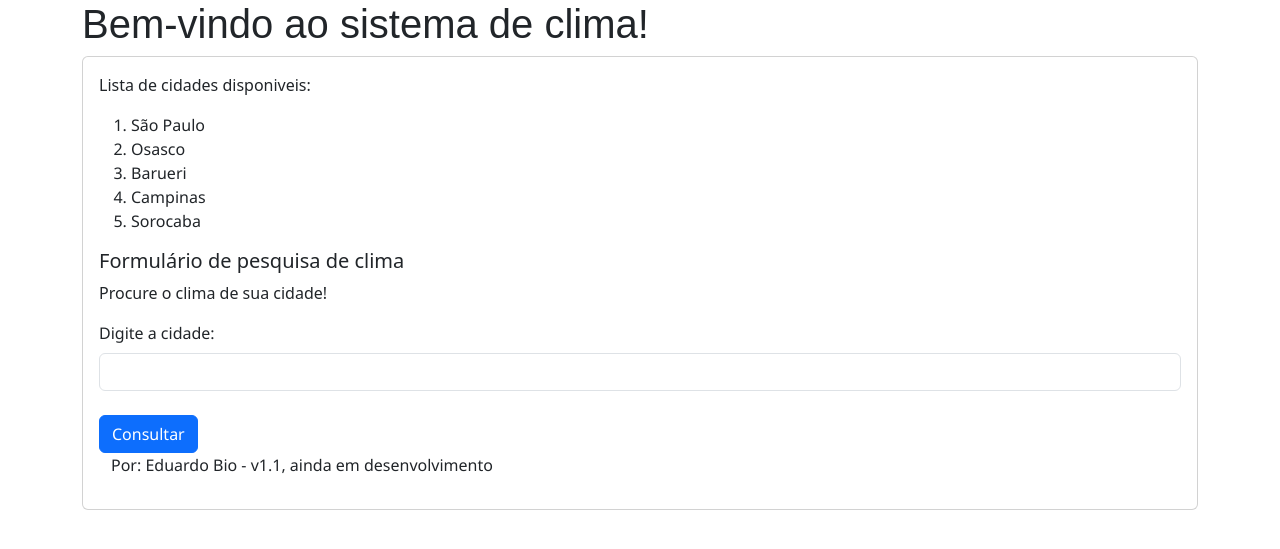
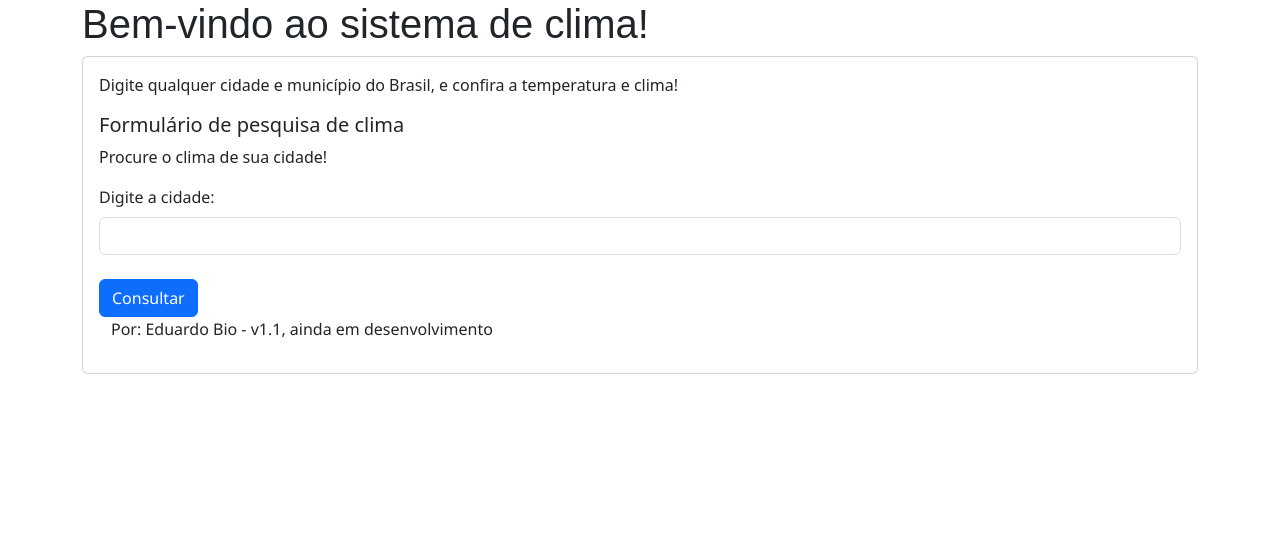
Before and after one commit to 3dubiogalbe/API-CLI-de-clima-em-Python, a Flask app: page / in a window 1280 px wide. Shown: the top 549 px of the page. Run offline with Flask 3, Linux system fonts and the light colour scheme.

Commit message:
feat: integração com API do IBGE para validação de todos os municípios brasileiros

```diff
--- a/web/app.py
+++ b/web/app.py
@@ -6,9 +6,20 @@ from dotenv import load_dotenv
 load_dotenv()
 
 # Criação da lista de cidades para consulta.
-lista_cidades = ['São Paulo', 'Campinas', 'Osasco', 'Sorocaba', 'Barueri']
 
 app = Flask(__name__) # — cria a aplicação Flask em si. É tipo "ligar o servidor". O __name__ é uma variável especial do Python que diz pro Flask em qual arquivo ele está rodando.
+
+url_ibge = "https://servicodados.ibge.gov.br/api/v1/localidades/municipios"
+resultado_ibge = requests.get(url_ibge)
+dicionario_ibge = resultado_ibge.json()
+
+cidades_brasil = []
+
+for cidades in dicionario_ibge: # O for percorre o dicionario_ibge, que tem os valores em JSON da API, após isso, usamos o .append, usado para adicionar um único elemento ao final de uma lista.
+    cidades_brasil.append(cidades["nome"].lower())
+
+
+
 
 @app.route("/") #  — isso é um decorator. Ele "etiqueta" a função logo abaixo dizendo: "quando alguém acessar o endereço /, execute essa função". É assim que o Flask sabe qual função chamar pra cada rota.
 def index():
@@ -18,11 +29,11 @@ def index():
 @app.route("/resultado")
 
 def resultado_final():
-    cidade = request.args.get("cidade")
+    cidade = request.args.get("cidade").lower()
 
-    if cidade in lista_cidades:
+    if cidade in cidades_brasil:
 
-        chave_api = os.getenv("CHAVE_API")
+        chave_api = os.getenv("CHAVE_API_CLIMA")
         url = f"https://api.openweathermap.org/data/2.5/weather?q={cidade}&appid={chave_api}&units=metric&lang=pt_br"
 
         resultado = requests.get(url) # Aqui recebemos o retorno da API totalmente, e dentro de "resultado" tem o conteúdo JSON que precisamos
--- a/web/templates/index.html
+++ b/web/templates/index.html
@@ -19,15 +19,8 @@
         <div class="card">
             <div class="card-body">
                 <p class="card-text">
-                    Lista de cidades disponiveis:
+                    Digite qualquer cidade e município do Brasil, e confira a temperatura e clima!
                 </p>
-                    <ol style="font-family: 'Segoe UI', Tahoma, Geneva, Verdana, sans-serif;">
-                        <li style="font-family: 'Segoe UI', Tahoma, Geneva, Verdana, sans-serif;">São Paulo</li>
-                        <li style="font-family: 'Segoe UI', Tahoma, Geneva, Verdana, sans-serif;">Osasco</li>
-                        <li style="font-family: 'Segoe UI', Tahoma, Geneva, Verdana, sans-serif;">Barueri</li>
-                        <li style="font-family: 'Segoe UI', Tahoma, Geneva, Verdana, sans-serif;">Campinas</li>
-                        <li style="font-family: 'Segoe UI', Tahoma, Geneva, Verdana, sans-serif;">Sorocaba</li>
-                    </ol>
 
                 <h5 class="card-title">Formulário de pesquisa de clima</h5>
                     <p class="card-text">Procure o clima de sua cidade!</p>
--- a/web/templates/resultado.html
+++ b/web/templates/resultado.html
@@ -27,7 +27,7 @@
 
             {% else %}
                 <h4 style="font-family: 'Segoe UI', Tahoma, Geneva, Verdana, sans-serif;" class="card-text">
-                    Cidade inválida! Volte e tente novamente.
+                    Cidade e/ou município inválido(a)! Volte e tente novamente.
                 </h4>
 
             {% endif %}
```
